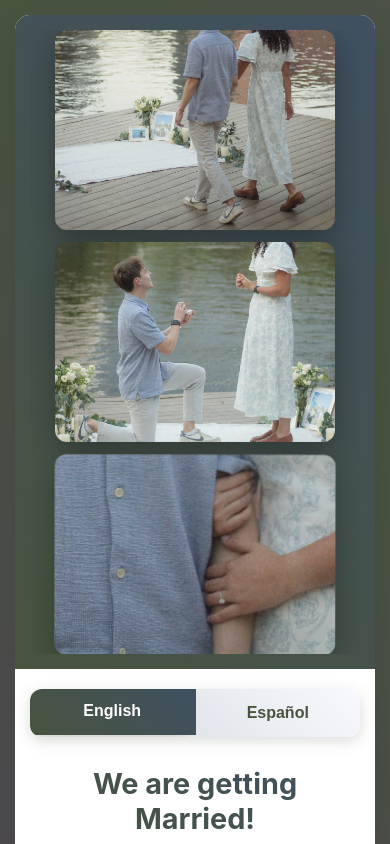
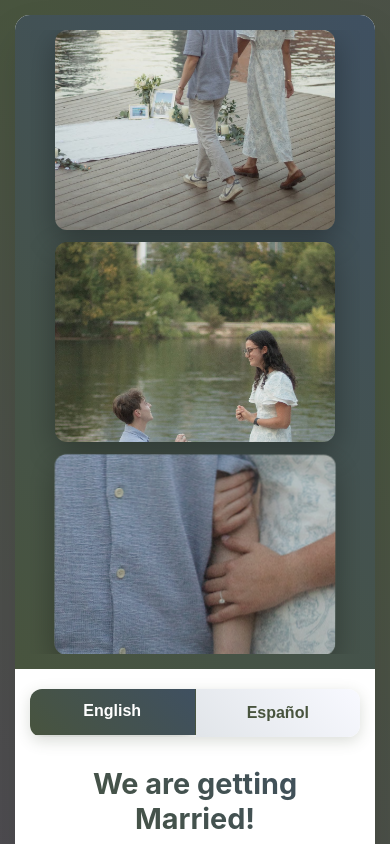
Before and after one commit to hudsonwhipple/wedding_announcement, a React (Create React App) app: page / in a window 390 px wide. Shown: the top 844 px of the page. Built offline with nearby package versions, Linux system fonts and the light colour scheme; the HTML template or start-up script is replaced by a standard one.

Commit message:
visual changes 3

```diff
--- a/src/App.css
+++ b/src/App.css
@@ -984,12 +984,12 @@ textarea {
     width: 85%;
     max-width: 300px;
     animation: floating 6s ease-in-out infinite, mobileSlideIn 0.8s ease-out;
-    object-position: center 80%;
+    object-position: center 85%;
   }
 
   .main-photo:nth-child(1) {
     animation-delay: 0s, 0.2s;
-    object-position: center 75%;
+    object-position: center 85%;
   }
 
   .secondary-photo {
@@ -1002,7 +1002,7 @@ textarea {
   .secondary-photo:nth-child(2) {
     animation: floating 8s ease-in-out infinite, mobileSlideIn 0.8s ease-out;
     animation-delay: 2s, 0.4s;
-    object-position: center 85%;
+    object-position: center 35%;
   }
 
   .secondary-photo:nth-child(3) {
@@ -1135,12 +1135,12 @@ textarea {
     max-width: 280px;
     border-radius: 12px;
     animation: floating 6s ease-in-out infinite, mobilePopIn 0.9s ease-out;
-    object-position: center 85%;
+    object-position: center 90%;
   }
 
   .main-photo:nth-child(1) {
     animation-delay: 0s, 0.3s;
-    object-position: center 80%;
+    object-position: center 90%;
   }
 
   .secondary-photo {
@@ -1154,7 +1154,7 @@ textarea {
   .secondary-photo:nth-child(2) {
     animation: floating 8s ease-in-out infinite, mobilePopIn 0.9s ease-out;
     animation-delay: 2s, 0.5s;
-    object-position: center 90%;
+    object-position: center 30%;
   }
 
   .secondary-photo:nth-child(3) {
@@ -1298,6 +1298,10 @@ textarea {
     object-position: center 95%;
   }
 
+  .secondary-photo:nth-child(2) {
+    object-position: center 25%;
+  }
+
   .wedding-date {
     font-size: 1.4rem;
     padding: 0;
```
